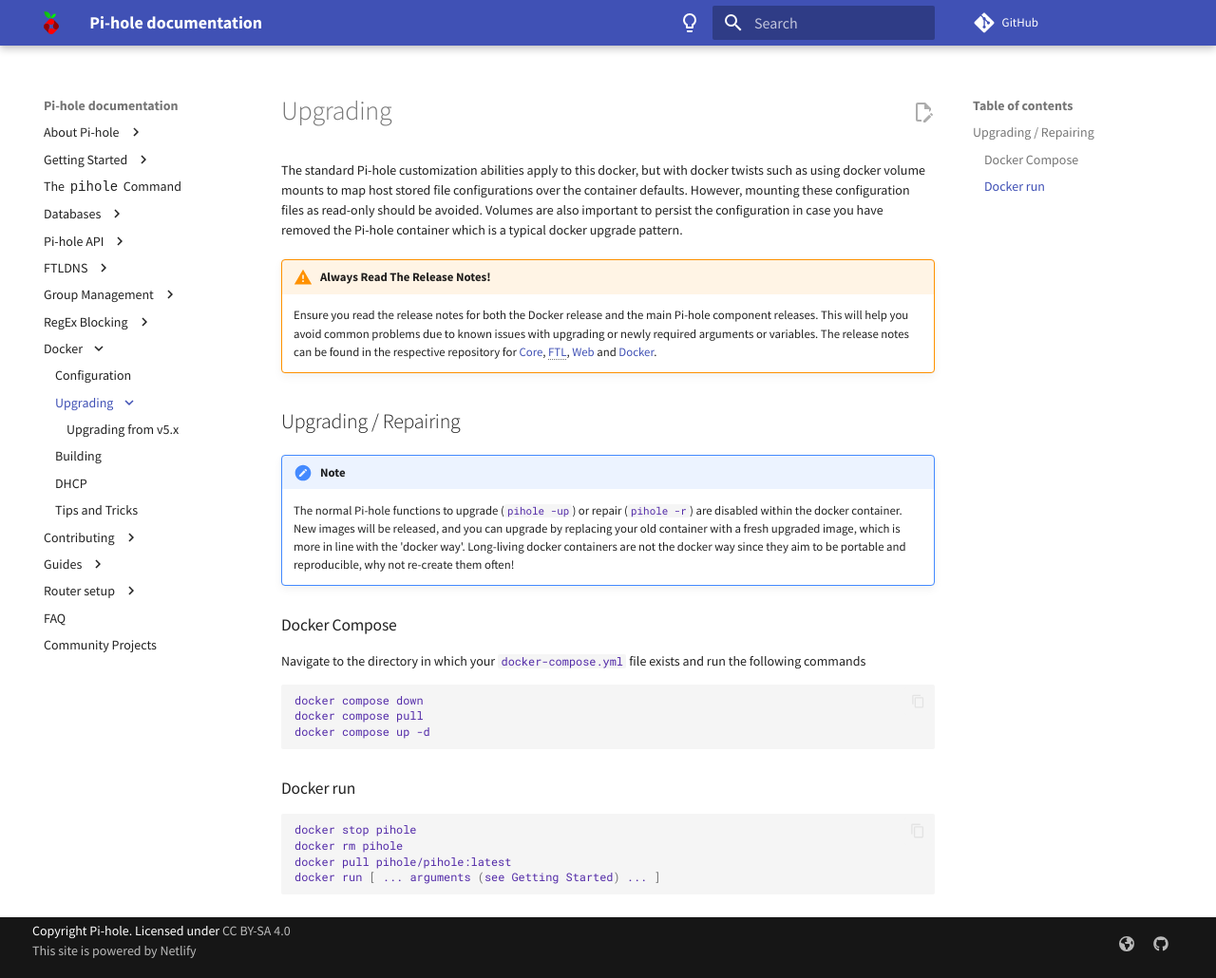
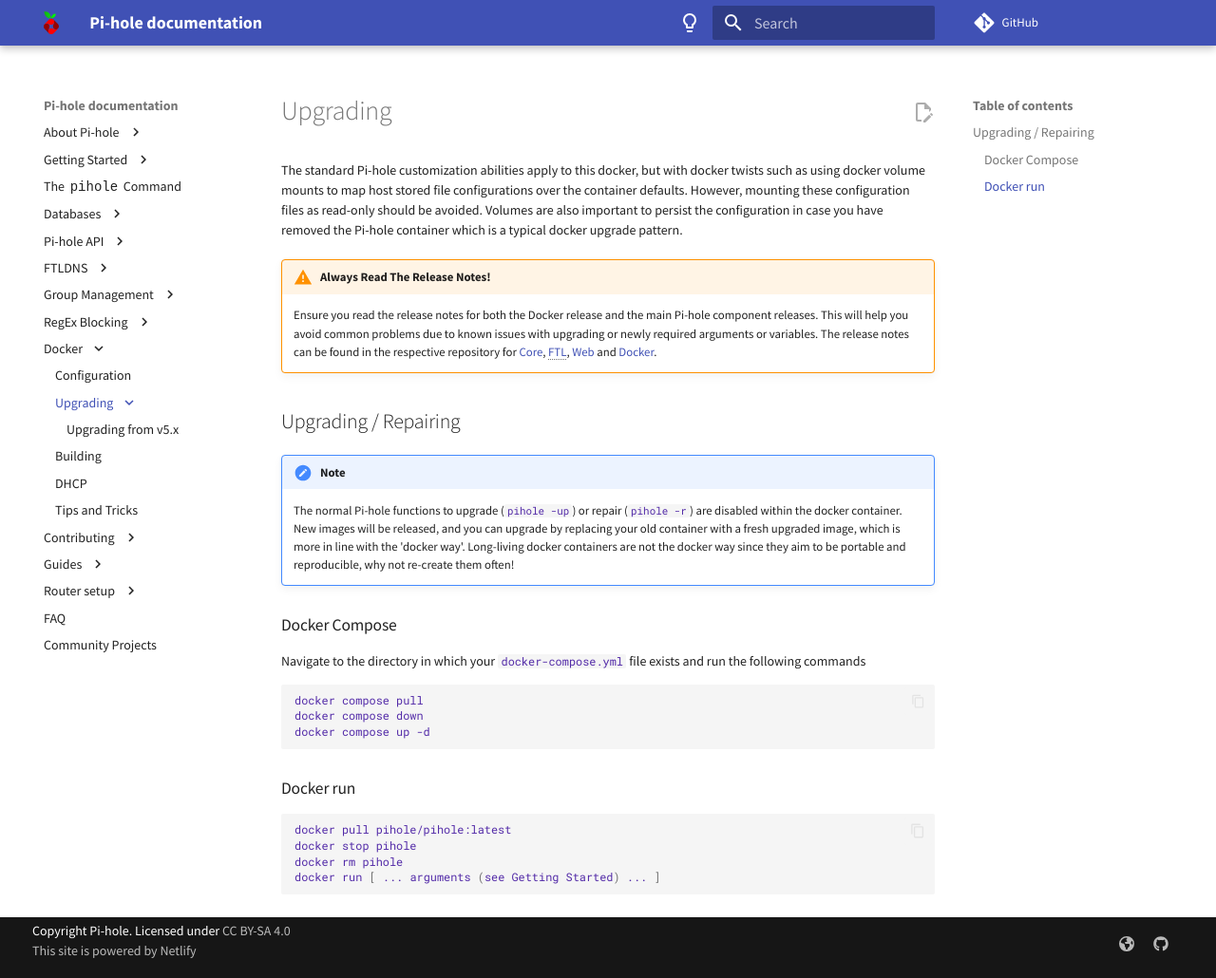
Before and after one commit to pi-hole/docs, an MkDocs documentation site: the page built from docs/docker/upgrading/index.md, in a window 1280 px wide and 1030 px high. Shown: the whole window at 95% size. Built offline with MkDocs 1.6.1 and Material for MkDocs 9.7.7, drawn with Linux system fonts in a browser that asks for light colours; comment, search, counter and statistics services are not loaded.

````diff
--- a/docs/docker/upgrading/index.md
+++ b/docs/docker/upgrading/index.md
@@ -15,16 +15,16 @@ The standard Pi-hole customization abilities apply to this docker, but with dock
 Navigate to the directory in which your `docker-compose.yml` file exists and run the following commands
 
 ```bash
+docker compose pull
 docker compose down
-docker compose pull
 docker compose up -d
 ```
 
 ### Docker run
 
 ```bash
+docker pull pihole/pihole:latest
 docker stop pihole
 docker rm pihole
-docker pull pihole/pihole:latest
 docker run [ ... arguments (see Getting Started) ... ]
 ```
````
